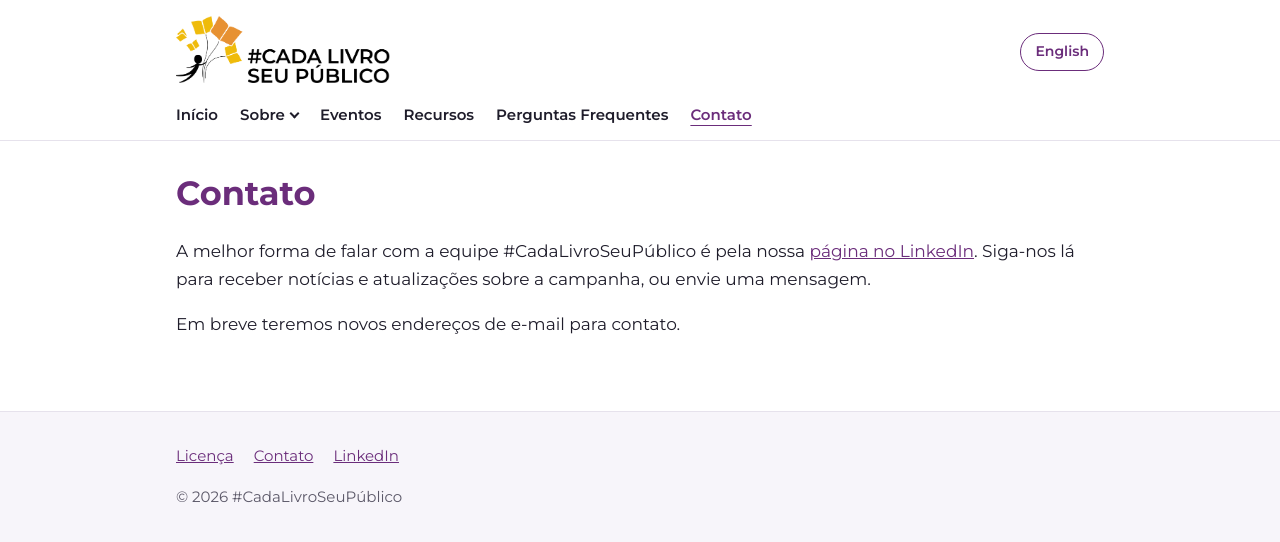
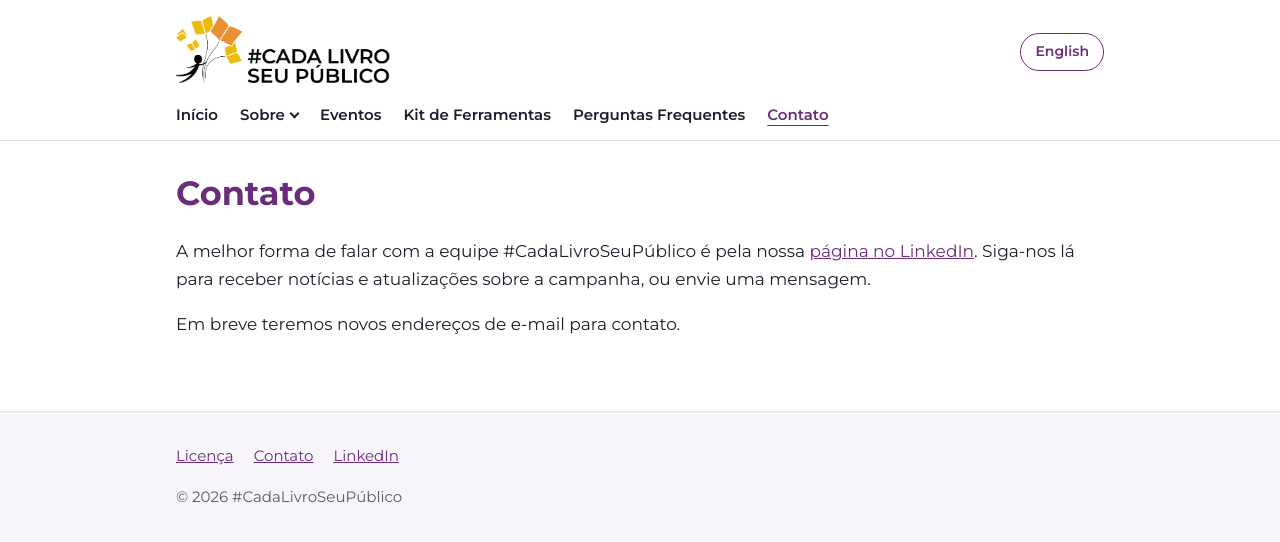
Before and after one commit to ELEMBridges/everybookitsreader, a Jekyll site: the page built from pages/pt/contact-us.md, in a window 1280 px wide. Shown: the top 542 px of the page. Built offline with Jekyll 4.4.1, drawn with Linux system fonts in a browser that asks for light colours.

Commit message:
Rename Resources to Toolkit in the menu

```diff
--- a/_data/site.yml
+++ b/_data/site.yml
@@ -13,7 +13,7 @@ en:
         - { label: Leadership Team, url: /leadership-team/ }
         - { label: Press, url: /media/ }
     - { label: Events, url: /events/ }
-    - { label: Resources, url: /resources/ }
+    - { label: Toolkit, url: /resources/ }
     - { label: FAQs, url: /faq/ }
     - { label: Contact Us, url: /contact-us/ }
   footer_links:
@@ -32,7 +32,7 @@ pt:
         - { label: Equipe de Liderança, url: /pt/leadership-team/ }
         - { label: Imprensa, url: /pt/media/ }
     - { label: Eventos, url: /pt/events/ }
-    - { label: Recursos, url: /pt/resources/ }
+    - { label: Kit de Ferramentas, url: /pt/resources/ }
     - { label: Perguntas Frequentes, url: /pt/faq/ }
     - { label: Contato, url: /pt/contact-us/ }
   footer_links:
```
